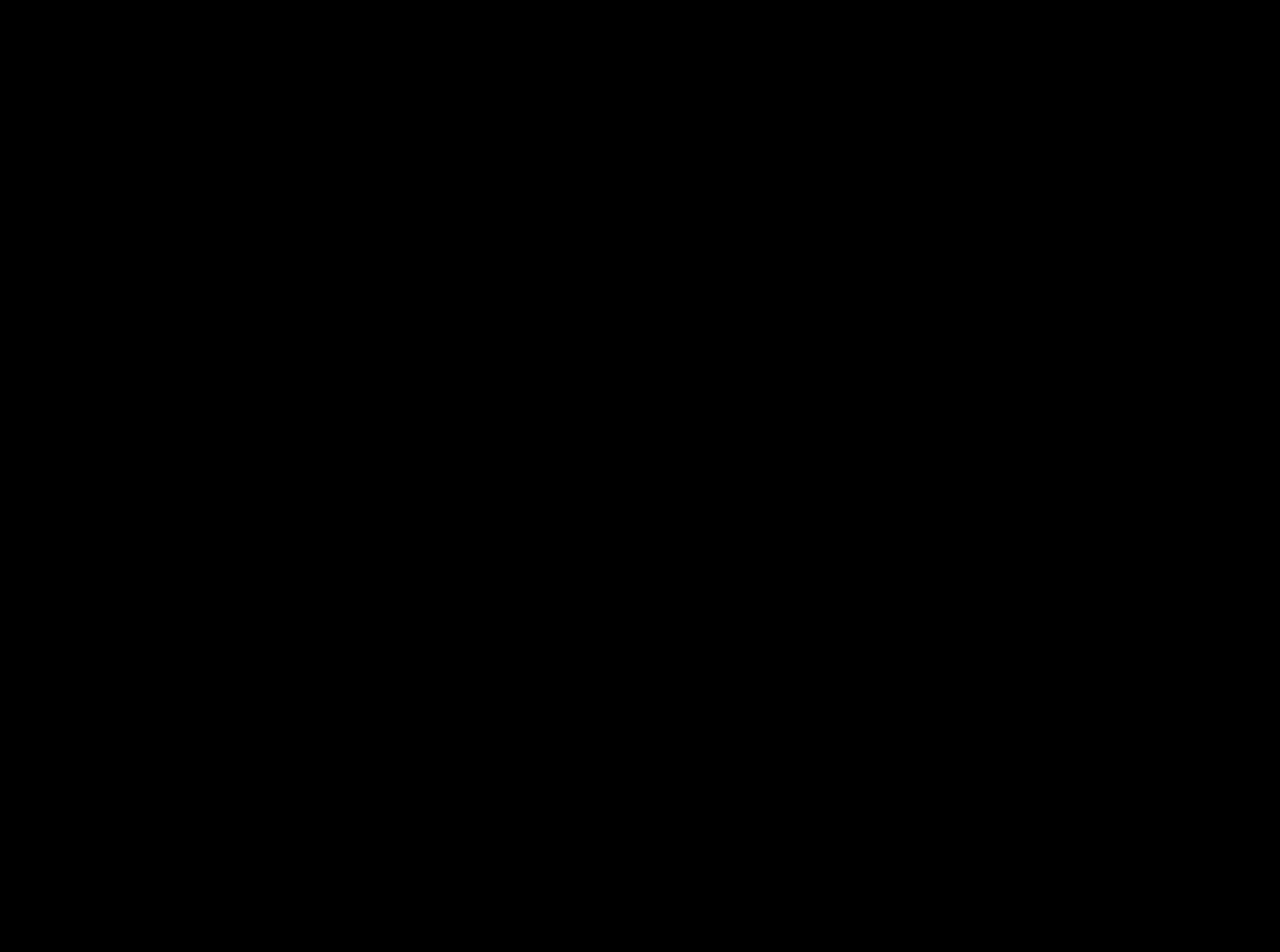
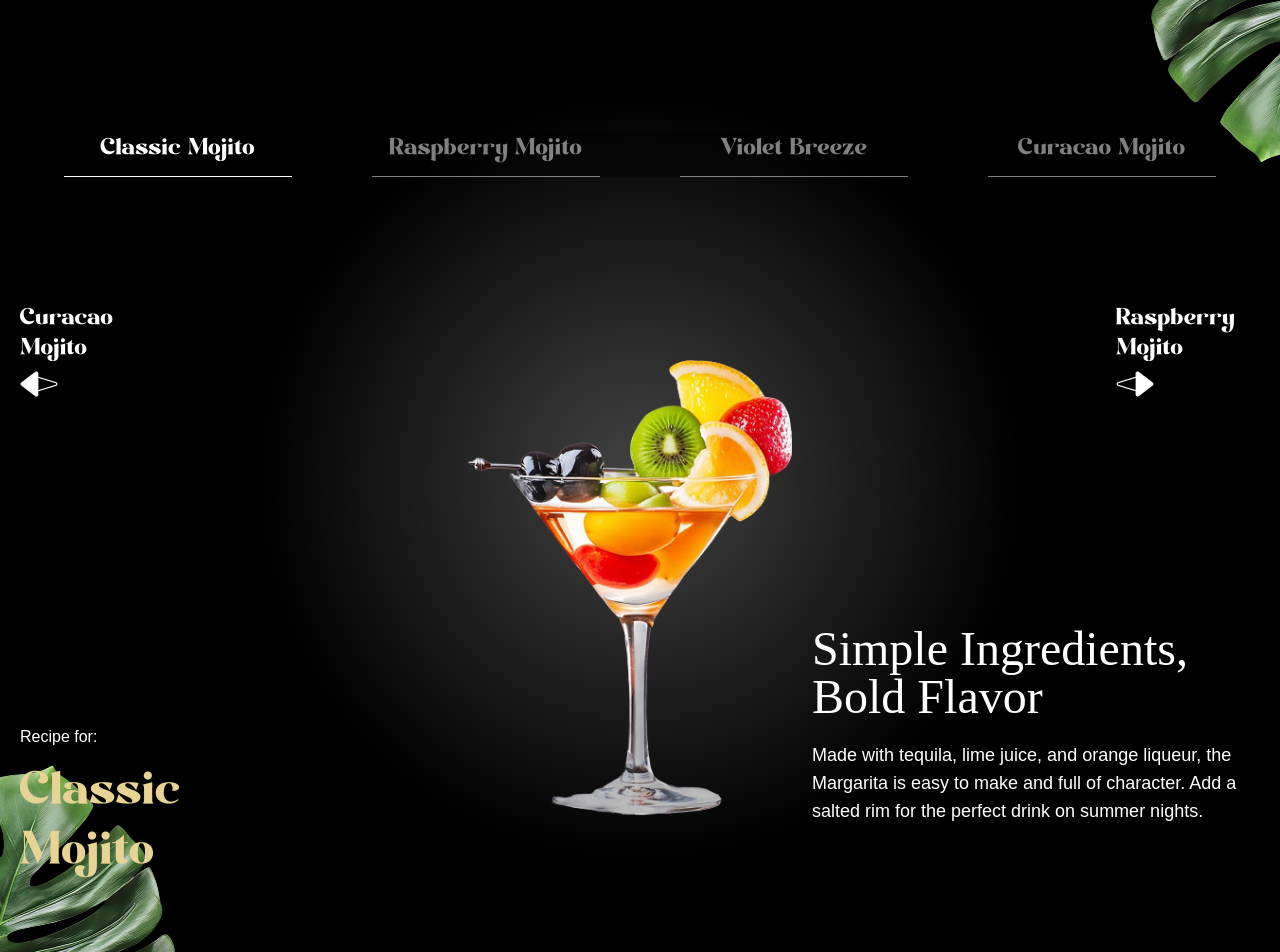
Before and after one commit to garibaldii/gsap-mojito-cocktails, a React (Vite) app: page / in a window 1280 px wide. Shown: the part 4120-5072 px from the top of the page. Before the commit the page ends 4012 px from the top, so only its background shows below. Built offline with nearby package versions, Linux system fonts and the light colour scheme; a web font is replaced by a local one.

Commit message:
implement contact section

```diff
--- a/constants/index.js
+++ b/constants/index.js
@@ -134,7 +134,7 @@ const socials = [
  },
 ];
 
-const sliderLists = [
+const allCocktails = [
  {
 	id: 1,
 	name: "Classic Mojito",
@@ -179,5 +179,5 @@ export {
  openingHours,
  storeInfo,
  socials,
- sliderLists,
+ allCocktails,
 };
--- a/src/App.jsx
+++ b/src/App.jsx
@@ -7,6 +7,8 @@ import Hero from './components/Hero'
 import Cocktails from './components/Cocktails'
 import About from './components/About'
 import Art from './components/Art'
+import Menu from './components/Menu'
+import Contact from './components/Contact'
 
 gsap.registerPlugin(ScrollTrigger, SplitText)
 
@@ -20,6 +22,8 @@ const App = () => {
             <Cocktails />
             <About />
             <Art />
+            <Menu />
+            <Contact />
         </main>
     )
 }
--- /dev/null
+++ b/src/components/Contact.jsx
@@ -0,0 +1,105 @@
+import React from 'react'
+import { openingHours, socials } from '../../constants'
+import { useGSAP } from '@gsap/react'
+import { SplitText } from 'gsap/all'
+import gsap from 'gsap'
+
+const Contact = () => {
+
+    useGSAP(() => {
+        const titleSplit = SplitText.create('#contact h2', {
+            type: 'chars'
+        })
+
+        const tl = gsap.timeline({
+            scrollTrigger: {
+                trigger: '#contact',
+                start: 'top center'
+            },
+            ease: 'power1.inOut'
+        })
+
+
+        tl
+            .from(titleSplit.chars, {
+                opacity: 0,
+                yPercent: 100,
+                stagger: 0.02
+            })
+            .from('#contact h3, #contact p', {
+                opacity: 0,
+                ypercent: 100,
+                stagger: 0.02
+            })
+            .to('#f-right-leaf', {
+                y: -10,
+                rotation: 10,
+                repeat: -1,
+                yoyo: true,
+                ease: 'sine.inOut',
+                duration: 2
+            })
+            .to('#f-left-leaf', {
+                y: 10,
+                rotation: 5,
+                repeat: -1,
+                yoyo: true,
+                ease: 'sine.inOut',
+                duration: 2
+            }), '<'
+    }, [])
+
+
+    return (
+        <footer id='contact'>
+            <img src="/images/footer-right-leaf.png" alt="leaf-right" id="f-right-leaf" />
+            <img src="/images/footer-left-leaf.png" alt="leaf-left" id="f-left-leaf" />
+
+            <div className="content">
+                <h2>Where to find us</h2>
+
+                <div>
+                    <h3>Visit our Bar</h3>
+                    <p>456, Raq Blvd. #404, Los Angeles, CA 90210</p>
+                </div>
+
+                <div>
+                    <h3>Contact Us</h3>
+                    <p>(555) 987-6543</p>
+                    <p>hello@jsmcocktail.com</p>
+                </div>
+
+
+                <div>
+                    <h3>Open Every Day</h3>
+                    {openingHours.map((time) => (
+                        <p key={time.day}>
+                            {time.day} : {time.time}
+                        </p>
+                    ))}
+                </div>
+
+
+                <div>
+                    <h3>Socials</h3>
+                    <div className="flex-center gap-5">
+                        {socials.map((social) => (
+                            <a
+                                href={social.url}
+                                key={social.name}
+                                alt={social.name}
+                                target='_blank'
+                                rel='noopener noreferrer'
+                                aria-label={social.name}
+                            >
+                                <img src={social.icon} />
+                            </a>
+                        ))}
+                    </div>
+                </div>
+            </div>
+        </footer>
+    )
+}
+
+export default Contact
--- /dev/null
+++ b/src/components/Menu.jsx
@@ -0,0 +1,94 @@
+'use client';
+
+import { allCocktails } from '../../constants/index.js'
+import { useRef, useState } from 'react'
+import { useGSAP } from '@gsap/react'
+import gsap from 'gsap';
+
+const Menu = () => {
+    const contentRef = useRef();
+    const [currentIndex, setCurrentIndex] = useState(0);
+
+    useGSAP(() => {
+        gsap.fromTo('#title', { opacity: 0 }, { opacity: 1, duration: 1.5 });
+        gsap.fromTo('.cocktail img', { xPercent: -100, opacity: 0, }, { xPercent: 0, opacity: 1, ease: 'power1.inOut', duration: 1 })
+        gsap.fromTo('.details p', { opacity: 0 }, { opacity: 1, duration: 1.5 });
+        gsap.fromTo('.details h2', { yPercent: 100, opacity: 0 }, { yPercent: 0, opacity: 1, ease: 'power2.inOut' })
+
+    }, [currentIndex]);
+
+    const totalCocktails = allCocktails.length;
+
+    const goToSlide = (index) => {
+        const newIndex = (index + totalCocktails) % totalCocktails;
+
+        setCurrentIndex(newIndex);
+    }
+
+    const getCocktailAt = (indexOffset) => {
+        return allCocktails[(currentIndex + indexOffset + totalCocktails) % totalCocktails]
+    }
+
+    const currentCocktail = getCocktailAt(0);
+    const prevCocktail = getCocktailAt(-1);
+    const nextCocktail = getCocktailAt(1);
+
+    return (
+        <section id="menu" aria-labelledby="menu-heading">
+            <img src="/images/slider-left-leaf.png" alt="left-leaf" id="m-left-leaf" />
+            <img src="/images/slider-right-leaf.png" alt="right-leaf" id="m-right-leaf" />
+
+            <h2 id="menu-heading" className="sr-only">
+                Cocktail Menu
+            </h2>
+
+            <nav className="cocktail-tabs" aria-label="Cocktail Navigation">
+                {allCocktails.map((cocktail, index) => {
+                    const isActive = index === currentIndex;
+
+                    return (
+                        <button key={cocktail.id} className={`
+				${isActive
+                                ? 'text-white border-white'
+                                : 'text-white/50 border-white/50'}
+			 `} onClick={() => goToSlide(index)}
+                        >
+                            {cocktail.name}
+                        </button>
+                    )
+                })}
+            </nav>
+
+            <div className="content">
+                <div className="arrows">
+                    <button className="text-left" onClick={() => goToSlide(currentIndex - 1)}>
+                        <span>{prevCocktail.name}</span>
+                        <img src="/images/right-arrow.png" alt="right-arrow" aria-hidden="true" />
+                    </button>
+
+                    <button className="text-left" onClick={() => goToSlide(currentIndex + 1)}>
+                        <span>{nextCocktail.name}</span>
+                        <img src="/images/left-arrow.png" alt="left-arrow" aria-hidden="true" />
+                    </button>
+                </div>
+
+                <div className="cocktail">
+                    <img src={currentCocktail.image} className="object-contain" />
+                </div>
+
+                <div className="recipe">
+                    <div ref={contentRef} className="info">
+                        <p>Recipe for:</p>
+                        <p id="title">{currentCocktail.name}</p>
+                    </div>
+
+                    <div className="details">
+                        <h2>{currentCocktail.title}</h2>
+                        <p>{currentCocktail.description}</p>
+                    </div>
+                </div>
+            </div>
+        </section>
+    )
+}
+export default Menu
```
